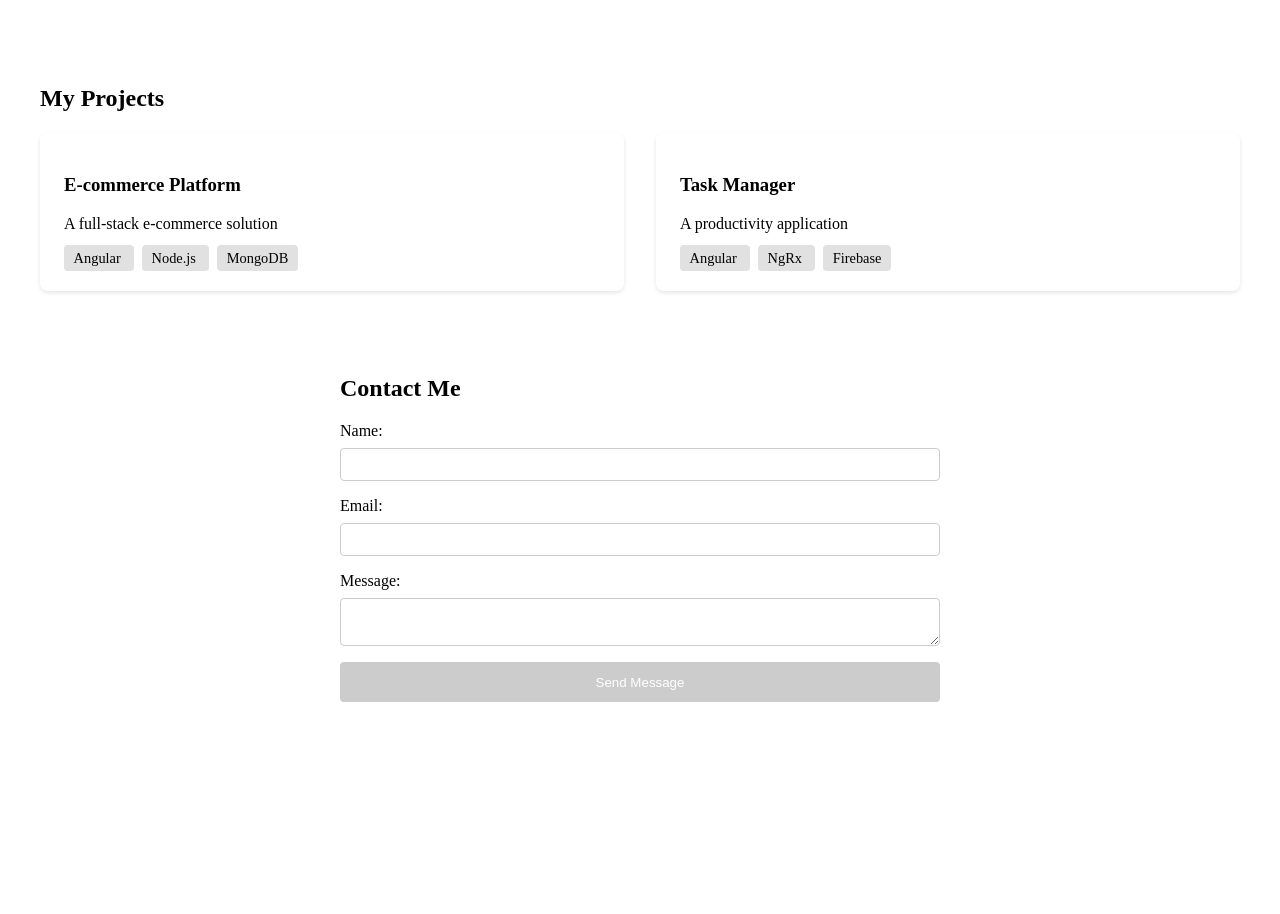
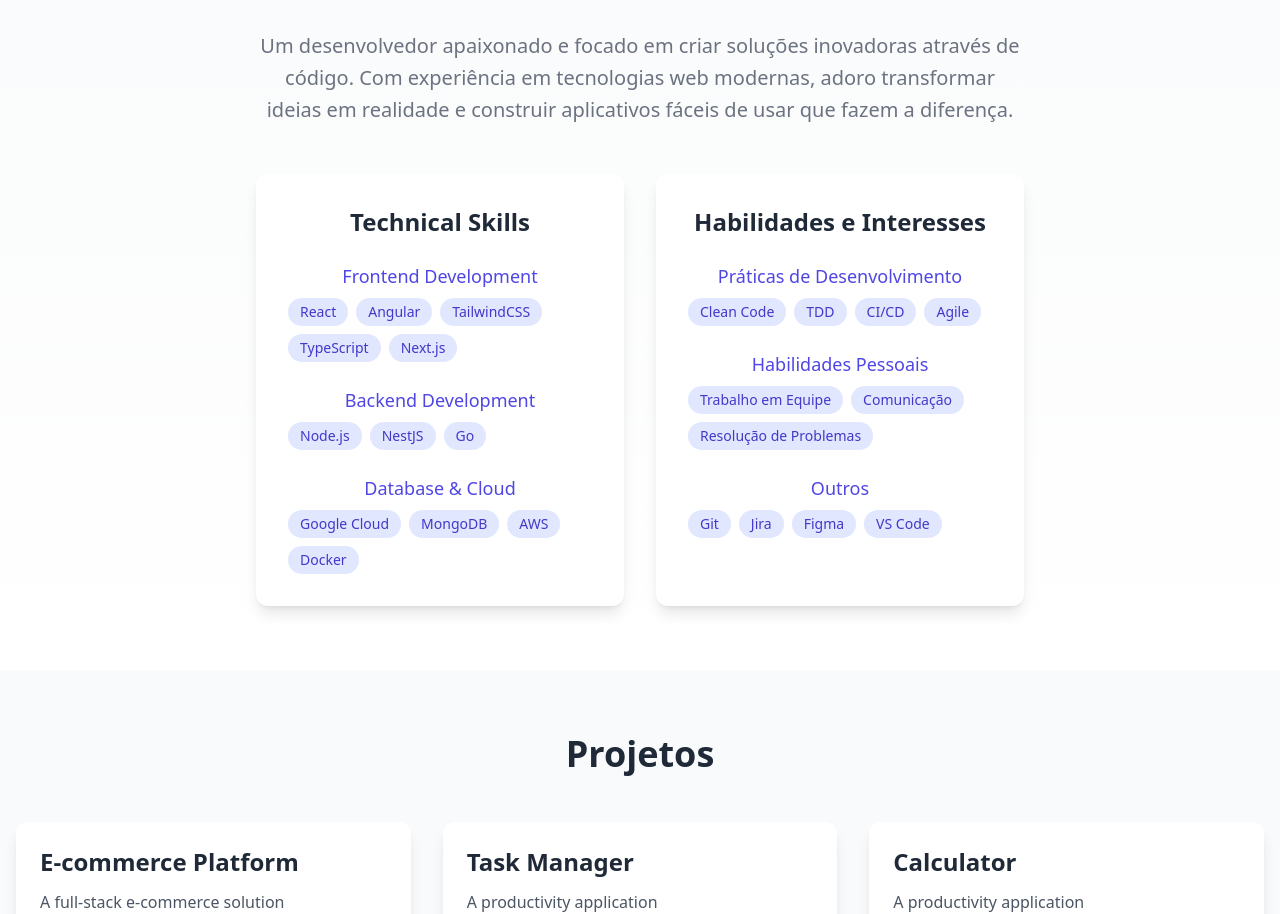
Before and after one commit to arielnicollas/lp-portifolio, an Angular app: page /contato in a window 1280 px wide. Shown: the part 158-1072 px from the top of the page. Before the commit the page ends 900 px from the top, so only its background shows below. Built offline with nearby package versions, Linux system fonts and the light colour scheme.

Commit message:
Fix: Visual refactoring of components and form validation logic.

```diff
--- a/package.json
+++ b/package.json
@@ -33,12 +33,15 @@
     "@types/express": "^4.17.17",
     "@types/jasmine": "~5.1.0",
     "@types/node": "^18.18.0",
+    "autoprefixer": "^10.4.20",
     "jasmine-core": "~5.1.0",
     "karma": "~6.4.0",
     "karma-chrome-launcher": "~3.2.0",
     "karma-coverage": "~2.2.0",
     "karma-jasmine": "~5.1.0",
     "karma-jasmine-html-reporter": "~2.1.0",
+    "postcss": "^8.5.3",
+    "tailwindcss": "^3.4.17",
     "typescript": "~5.4.2"
   }
 }
--- /dev/null
+++ b/postcss.config.js
@@ -0,0 +1,6 @@
+module.exports = {
+  plugins: {
+    tailwindcss: {},
+    autoprefixer: {},
+  },
+}
--- a/src/app/components/about/about.component.ts
+++ b/src/app/components/about/about.component.ts
@@ -4,21 +4,93 @@
   selector: 'app-about',
   standalone: true,
   template: `
-    <section class="about-section">
-      <h2>About Me</h2>
-      <p>
-        I'm a passionate developer focused on creating innovative solutions through code.
-        With expertise in modern web technologies, I love turning ideas into reality and
-        building user-friendly applications that make a difference.
-      </p>
+    <section id= "about" class="min-h-screen flex items-center justify-center bg-gradient-to-b from-gray-50 to-white py-16 px-4 sm:px-6 lg:px-8">
+      <div class="max-w-4xl mx-auto w-full">
+        <div class="flex flex-col items-center">
+          <h2 class="text-4xl font-bold text-gray-900 sm:text-5xl md:text-4xl text-center mb-4">Transformando ideias em código.</h2>
+          <h3><span class=" text-4xl font-bold text-indigo-600 sm:text-5xl md:text-3xl text-center"> Ariel Nicollas | Desenvolvedor Web</span></h3>
+          <div class="mt-8 text-xl text-gray-500 leading-8 text-center max-w-3xl">
+            <p class="animate-fade-in">
+            Um desenvolvedor apaixonado e focado em criar soluções inovadoras através de código. Com experiência em tecnologias web modernas, adoro transformar ideias em realidade e construir aplicativos fáceis de usar que fazem a diferença.
+            </p>
+
+            <div class="grid grid-cols-1 md:grid-cols-2 gap-8 mt-12 w-full">
+              <div class="bg-white p-8 rounded-xl shadow-lg transform hover:scale-105 transition-transform duration-300">
+                <h3 class="text-2xl font-semibold text-gray-800 mb-6 text-center">Technical Skills</h3>
+
+                <div class="space-y-6">
+                  <div>
+                    <h4 class="text-lg font-medium text-indigo-600 mb-2">Frontend Development</h4>
+                    <div class="flex flex-wrap gap-2">
+                      <span class="px-3 py-1 bg-indigo-100 text-indigo-700 rounded-full text-sm">React</span>
+                      <span class="px-3 py-1 bg-indigo-100 text-indigo-700 rounded-full text-sm">Angular</span>
+                      <span class="px-3 py-1 bg-indigo-100 text-indigo-700 rounded-full text-sm">TailwindCSS</span>
+                      <span class="px-3 py-1 bg-indigo-100 text-indigo-700 rounded-full text-sm">TypeScript</span>
+                      <span class="px-3 py-1 bg-indigo-100 text-indigo-700 rounded-full text-sm">Next.js</span>
+                    </div>
+                  </div>
+
+                  <div>
+                    <h4 class="text-lg font-medium text-indigo-600 mb-2">Backend Development</h4>
+                    <div class="flex flex-wrap gap-2">
+                      <span class="px-3 py-1 bg-indigo-100 text-indigo-700 rounded-full text-sm">Node.js</span>
+                      <span class="px-3 py-1 bg-indigo-100 text-indigo-700 rounded-full text-sm">NestJS</span>
+                      <span class="px-3 py-1 bg-indigo-100 text-indigo-700 rounded-full text-sm">Go</span>
+                    </div>
+                  </div>
+
+                  <div>
+                    <h4 class="text-lg font-medium text-indigo-600 mb-2">Database & Cloud</h4>
+                    <div class="flex flex-wrap gap-2">
+                      <span class="px-3 py-1 bg-indigo-100 text-indigo-700 rounded-full text-sm">Google Cloud</span>
+                      <span class="px-3 py-1 bg-indigo-100 text-indigo-700 rounded-full text-sm">MongoDB</span>
+                      <span class="px-3 py-1 bg-indigo-100 text-indigo-700 rounded-full text-sm">AWS</span>
+                      <span class="px-3 py-1 bg-indigo-100 text-indigo-700 rounded-full text-sm">Docker</span>
+
+
+                    </div>
+                  </div>
+                </div>
+              </div>
+
+              <div class="bg-white p-8 rounded-xl shadow-lg transform hover:scale-105 transition-transform duration-300">
+                <h3 class="text-2xl font-semibold text-gray-800 mb-6 text-center">Habilidades e Interesses</h3>
+                <div class="space-y-6">
+                  <div>
+                    <h4 class="text-lg font-medium text-indigo-600 mb-2">Práticas de Desenvolvimento</h4>
+                    <div class="flex flex-wrap gap-2">
+                      <span class="px-3 py-1 bg-indigo-100 text-indigo-700 rounded-full text-sm">Clean Code</span>
+                      <span class="px-3 py-1 bg-indigo-100 text-indigo-700 rounded-full text-sm">TDD</span>
+                      <span class="px-3 py-1 bg-indigo-100 text-indigo-700 rounded-full text-sm">CI/CD</span>
+                      <span class="px-3 py-1 bg-indigo-100 text-indigo-700 rounded-full text-sm">Agile</span>
+                    </div>
+                  </div>
+
+                  <div>
+                    <h4 class="text-lg font-medium text-indigo-600 mb-2">Habilidades Pessoais</h4>
+                    <div class="flex flex-wrap gap-2">
+                      <span class="px-3 py-1 bg-indigo-100 text-indigo-700 rounded-full text-sm">Trabalho em Equipe</span>
+                      <span class="px-3 py-1 bg-indigo-100 text-indigo-700 rounded-full text-sm">Comunicação</span>
+                      <span class="px-3 py-1 bg-indigo-100 text-indigo-700 rounded-full text-sm">Resolução de Problemas</span>
+                    </div>
+                  </div>
+
+                  <div>
+                    <h4 class="text-lg font-medium text-indigo-600 mb-2">Outros</h4>
+                    <div class="flex flex-wrap gap-2">
+                      <span class="px-3 py-1 bg-indigo-100 text-indigo-700 rounded-full text-sm">Git</span>
+                      <span class="px-3 py-1 bg-indigo-100 text-indigo-700 rounded-full text-sm">Jira</span>
+                      <span class="px-3 py-1 bg-indigo-100 text-indigo-700 rounded-full text-sm">Figma</span>
+                      <span class="px-3 py-1 bg-indigo-100 text-indigo-700 rounded-full text-sm">VS Code</span>
+                    </div>
+                  </div>
+                </div>
+              </div>
+            </div>
+          </div>
+        </div>
+      </div>
     </section>
-  `,
-  styles: [`
-    .about-section {
-      padding: 2rem;
-      max-width: 800px;
-      margin: 0 auto;
-    }
-  `]
+  `
 })
 export class AboutComponent {}
--- a/src/app/components/contact/contact.component.ts
+++ b/src/app/components/contact/contact.component.ts
@@ -1,93 +1,84 @@
 import { Component } from '@angular/core';
+import { NgClass } from '@angular/common';
 import { FormBuilder, FormGroup, ReactiveFormsModule, Validators } from '@angular/forms';
 
 @Component({
   selector: 'app-contact',
   standalone: true,
-  imports: [ReactiveFormsModule],
+
+  imports: [ReactiveFormsModule, NgClass],
   template: `
-    <section class="contact-section">
-      <h2>Contact Me</h2>
-      <form [formGroup]="contactForm" (ngSubmit)="onSubmit()" class="contact-form">
-        <div class="form-group">
-          <label for="name">Name:</label>
+    <section id="contact" class="min-h-screen flex items-center justify-center bg-gradient-to-b from-gray-50 to-white py-16 px-4 sm:px-6 lg:px-8">
+      <div class="max-w-xl w-full">
+        <div class="text-center mb-8">
+          <h2 class="text-3xl font-bold text-gray-900">Let's Connect</h2>
+          <p class="mt-2 text-lg text-gray-600">Drop me a message and I'll get back to you soon</p>
+        </div>
+
+        <form [formGroup]="contactForm" (ngSubmit)="onSubmit()" class="bg-white rounded-xl shadow-lg p-8">
+          <div class="space-y-6">
+            <div>
+              <label for="name" class="block text-sm font-medium text-gray-700 mb-1">Name</label>
               <input
+                type="text"
                 id="name"
-            type="text"
                 formControlName="name"
-            required>
+                class="w-full px-4 py-2 border border-gray-300 rounded-lg focus:ring-2 focus:ring-blue-500 focus:border-transparent transition duration-200"
+                [ngClass]="{'border-red-500': contactForm.get('name')?.invalid && contactForm.get('name')?.touched}"
+              >
             </div>
-        <div class="form-group">
-          <label for="email">Email:</label>
+
+            <div>
+              <label for="email" class="block text-sm font-medium text-gray-700 mb-1">Email</label>
               <input
+                type="email"
                 id="email"
-            type="email"
                 formControlName="email"
-            required>
+                class="w-full px-4 py-2 border border-gray-300 rounded-lg focus:ring-2 focus:ring-blue-500 focus:border-transparent transition duration-200"
+                [ngClass]="{'border-red-500': contactForm.get('email')?.invalid && contactForm.get('email')?.touched}"
+              >
             </div>
-        <div class="form-group">
-          <label for="message">Message:</label>
+
+            <div>
+              <label for="message" class="block text-sm font-medium text-gray-700 mb-1">Message</label>
               <textarea
                 id="message"
                 formControlName="message"
-            required></textarea>
+                rows="4"
+                class="w-full px-4 py-2 border border-gray-300 rounded-lg focus:ring-2 focus:ring-blue-500 focus:border-transparent transition duration-200"
+                [ngClass]="{'border-red-500': contactForm.get('message')?.invalid && contactForm.get('message')?.touched}"
+              ></textarea>
             </div>
-        <button type="submit" [disabled]="!contactForm.valid">Send Message</button>
+
+            <button
+              type="submit"
+              [disabled]="contactForm.invalid"
+              class="w-full bg-blue-600 text-white py-2 px-4 rounded-lg font-medium hover:bg-blue-700 focus:outline-none focus:ring-2 focus:ring-blue-500 focus:ring-offset-2 transition duration-200 disabled:opacity-50 disabled:cursor-not-allowed"
+            >
+              Send Message
+            </button>
+          </div>
         </form>
+      </div>
     </section>
-  `,
-  styles: [`
-    .contact-section {
-      padding: 2rem;
-      max-width: 600px;
-      margin: 0 auto;
-    }
-    .contact-form {
-      display: flex;
-      flex-direction: column;
-      gap: 1rem;
-    }
-    .form-group {
-      display: flex;
-      flex-direction: column;
-      gap: 0.5rem;
-    }
-    input, textarea {
-      padding: 0.5rem;
-      border: 1px solid #ccc;
-      border-radius: 4px;
-    }
-    button {
-      padding: 0.8rem;
-      background: #007bff;
-      color: white;
-      border: none;
-      border-radius: 4px;
-      cursor: pointer;
-    }
-    button:hover {
-      background: #0056b3;
-    }
-    button:disabled {
-      background: #cccccc;
-    }
-  `]
+  `
 })
 export class ContactComponent {
   contactForm: FormGroup;
 
   constructor(private fb: FormBuilder) {
     this.contactForm = this.fb.group({
-      name: ['', Validators.required],
+      name: ['', [Validators.required, Validators.minLength(2)]],
       email: ['', [Validators.required, Validators.email]],
-      message: ['', Validators.required]
+      message: ['', [Validators.required, Validators.minLength(10)]]
     });
   }
 
   onSubmit() {
     if (this.contactForm.valid) {
-      console.log('Form submitted:', this.contactForm.value);
-      // Handle form submission logic here
+      console.log('Form Data:', this.contactForm.value);
+      // Add your form submission logic here
+      this.contactForm.reset();
     }
   }
 }
--- a/src/app/components/header/header.component.ts
+++ b/src/app/components/header/header.component.ts
@@ -9,17 +9,17 @@
     <header class="header">
       <nav class="nav-container">
         <div class="logo">
-          <h1>Portfolio</h1>
+          <img src="../../../assets/imgs/brazil.png" alt="Logo">
         </div>
         <ul class="nav-links">
           <li>
-            <a routerLink="/sobre" routerLinkActive="active">Sobre</a>
+            <a (click)="scrollToSection('about')" class="cursor-pointer">Sobre</a>
           </li>
           <li>
-            <a routerLink="/projetos" routerLinkActive="active">Projetos</a>
+            <a (click)="scrollToSection('projects')" class="cursor-pointer">Projetos</a>
           </li>
           <li>
-            <a routerLink="/contato" routerLinkActive="active">Contato</a>
+            <a (click)="scrollToSection('contact')" class="cursor-pointer">Contato</a>
           </li>
         </ul>
       </nav>
@@ -86,4 +86,14 @@
     }
   `]
 })
-export class HeaderComponent {}
+export class HeaderComponent {
+  scrollToSection(sectionId: string): void {
+    const element = document.getElementById(sectionId);
+    if (element) {
+      element.scrollIntoView({
+        behavior: 'smooth',
+        block: 'start'
+      });
+    }
+  }
+}
--- a/src/app/components/projects/projects.component.ts
+++ b/src/app/components/projects/projects.component.ts
@@ -13,44 +13,29 @@
   standalone: true,
   imports: [NgFor],
   template: `
-    <section class="projects-section">
-      <h2>My Projects</h2>
-      <div class="projects-grid">
-        <div *ngFor="let project of projects" class="project-card">
-          <h3>{{project.title}}</h3>
-          <p>{{project.description}}</p>
-          <div class="technologies">
-            <span *ngFor="let tech of project.technologies" class="tech-tag">
-              {{tech}}
-            </span>
+    <section id="projects" class="py-16 px-4 bg-gray-50">
+      <div class="container mx-auto">
+        <h2 class="text-4xl font-bold text-center mb-12 text-gray-800">Projetos</h2>
+        <div class="grid grid-cols-1 md:grid-cols-2 lg:grid-cols-3 gap-8">
+          <div *ngFor="let project of projects"
+               class="bg-white rounded-xl shadow-lg hover:shadow-xl transition-shadow duration-300 overflow-hidden">
+            <div class="p-6">
+              <h3 class="text-2xl font-semibold text-gray-800 mb-3">{{project.title}}</h3>
+              <p class="text-gray-600 mb-4">{{project.description}}</p>
+              <div class="flex flex-wrap gap-2">
+                <span *ngFor="let tech of project.technologies"
+                      class="px-3 py-1 bg-blue-100 text-blue-600 rounded-full text-sm font-medium">
+                  {{tech}}
+                </span>
+              </div>
+            </div>
           </div>
         </div>
       </div>
     </section>
-  `,
-  styles: [`
-    .projects-section {
-      padding: 2rem;
-    }
-    .projects-grid {
-      display: grid;
-      grid-template-columns: repeat(auto-fit, minmax(300px, 1fr));
-      gap: 2rem;
-    }
-    .project-card {
-      padding: 1.5rem;
-      border-radius: 8px;
-      box-shadow: 0 2px 4px rgba(0,0,0,0.1);
-    }
-    .tech-tag {
-      background: #e1e1e1;
-      padding: 0.3rem 0.6rem;
-      border-radius: 4px;
-      margin-right: 0.5rem;
-      font-size: 0.9rem;
-    }
-  `]
+  `
 })
+
 export class ProjectsComponent {
   projects: Project[] = [
     {
@@ -64,6 +49,30 @@
       title: "Task Manager",
       description: "A productivity application",
       technologies: ["Angular", "NgRx", "Firebase"]
+    },
+    {
+      id: 3,
+      title: "Calculator",
+      description: "A productivity application",
+      technologies: ["REact", "NgRx", "Firebase"]
+    },
+    {
+      id: 1,
+      title: "E-commerce Platform",
+      description: "A full-stack e-commerce solution",
+      technologies: ["Angular", "Node.js", "MongoDB"]
+    },
+    {
+      id: 2,
+      title: "Task Manager",
+      description: "A productivity application",
+      technologies: ["Angular", "NgRx", "Firebase"]
+    },
+    {
+      id: 3,
+      title: "Calculator",
+      description: "A productivity application",
+      technologies: ["REact", "NgRx", "Firebase"]
     }
   ];
 }
--- a/src/styles.css
+++ b/src/styles.css
@@ -1 +1,3 @@
-/* You can add global styles to this file, and also import other style files */
+@tailwind base;
+@tailwind components;
+@tailwind utilities;
--- /dev/null
+++ b/tailwind.config.js
@@ -0,0 +1,10 @@
+/** @type {import('tailwindcss').Config} */
+module.exports = {
+  content: [
+     "./src/**/*.{html,ts}"
+  ],
+  theme: {
+    extend: {},
+  },
+  plugins: [],
+}
```
Also changed, not shown: src/assets/imgs/brazil.png (added), 1 other file (tests, documents, lock files or other folders). Lines whose indentation alone changed are shown as unchanged.
